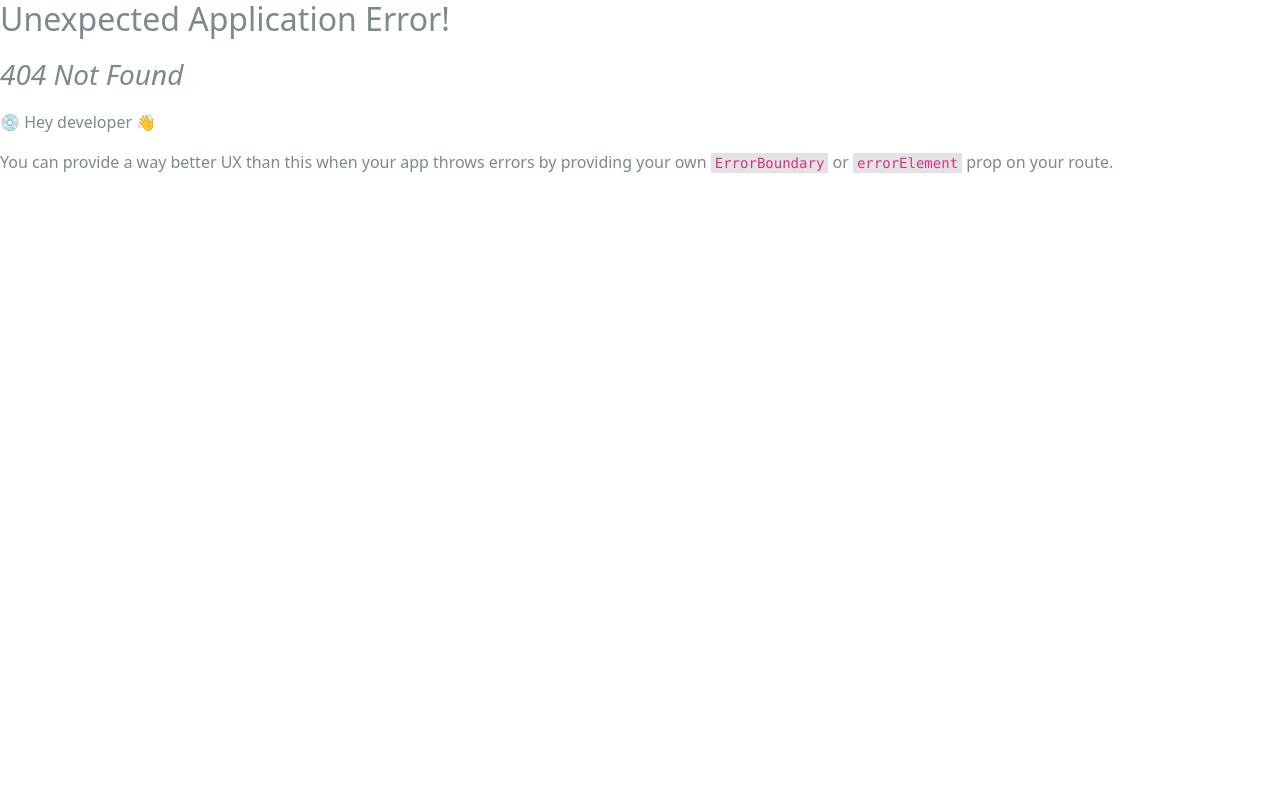
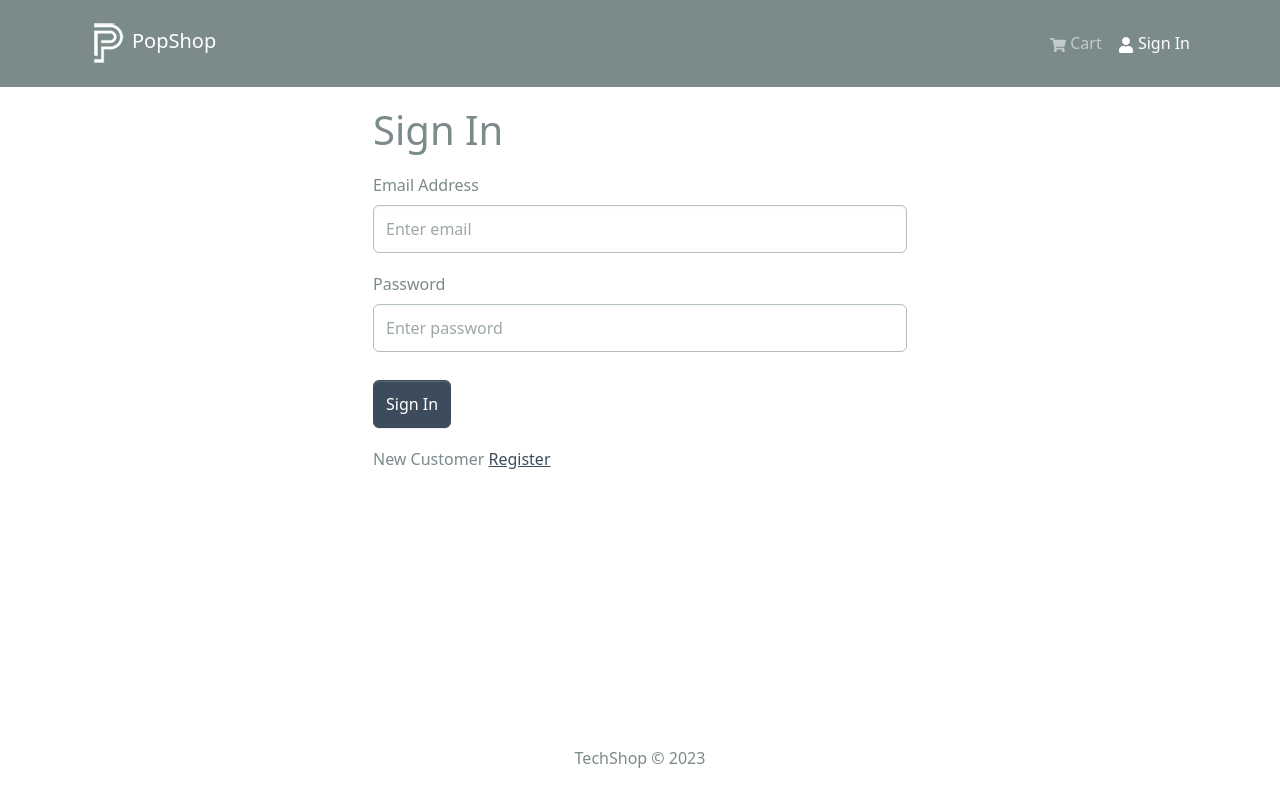
Before and after one commit to Ahsan-Zaidi/techshop, a React (Create React App) app in the folder frontend/: page /login in a window 1280 px wide. Before the commit this address had no page. Built offline with nearby package versions, Linux system fonts and the light colour scheme.

Commit message:
loginscreen

```diff
--- /dev/null
+++ b/frontend/src/components/FormContainer.jsx
@@ -0,0 +1,15 @@
+import { Container, Row, Col } from 'react-bootstrap';
+
+const FormContainer = ({ children }) => {
+  return (
+    <Container>
+        <Row className='justify-content-md-center'>
+            <Col xs={12} md={6}>
+                { children }
+            </Col>
+        </Row>
+    </Container>
+  );
+};
+
+export default FormContainer;
--- a/frontend/src/index.js
+++ b/frontend/src/index.js
@@ -16,6 +16,7 @@
 import HomeScreen from './screens/HomeScreen';
 import ProductScreen from './screens/ProductScreen';
 import CartScreen from './screens/CartScreen';
+import LoginScreen from './screens/LoginScreen';
 
 const router = createBrowserRouter(
   createRoutesFromElements(
@@ -23,6 +24,7 @@
       <Route index={true} path='/' element={<HomeScreen />} />
       <Route path='/product/:id' element={<ProductScreen />} />
       <Route path='/cart' element={<CartScreen />} />
+      <Route path='/login' element={<LoginScreen />} />
     </Route>
   )
 )
--- /dev/null
+++ b/frontend/src/screens/LoginScreen.jsx
@@ -0,0 +1,54 @@
+import { useState } from "react";
+import { Link } from 'react-router-dom';
+import { Form, Button, Row, Col } from 'react-bootstrap';
+import FormContainer from "../components/FormContainer";
+
+const LoginScreen = () => {
+    const [email, setEmail] = useState('');
+    const [password, setPassword] = useState('');
+
+    const submitHandler = (e) => {
+        e.preventDefault()
+        console.log('submit')
+    }
+
+    return (
+        <FormContainer>
+            <h1>Sign In</h1>
+
+            <Form onSubmit={submitHandler}>
+                <Form.Group controlId="email" className="my-3">
+                    <Form.Label>Email Address</Form.Label>
+                    <Form.Control
+                        type="email"
+                        placeholder="Enter email"
+                        value={email}
+                        onChange={(e) => setEmail(e.target.value)}
+                    ></Form.Control>
+                </Form.Group>
+
+                <Form.Group controlId="password" className="my-3">
+                    <Form.Label>Password</Form.Label>
+                    <Form.Control
+                        type="password"
+                        placeholder="Enter password"
+                        value={password}
+                        onChange={(e) => setPassword(e.target.value)}
+                    ></Form.Control>
+                </Form.Group>
+
+                <Button type="submit" variant="primary" className="mt-2">
+                    Sign In
+                </Button>
+            </Form>
+
+            <Row className="py-3">
+                <Col>
+                    New Customer <Link to='/register'>Register</Link>
+                </Col>
+            </Row>
+        </FormContainer>
+    )
+}
+
+export default LoginScreen
```
